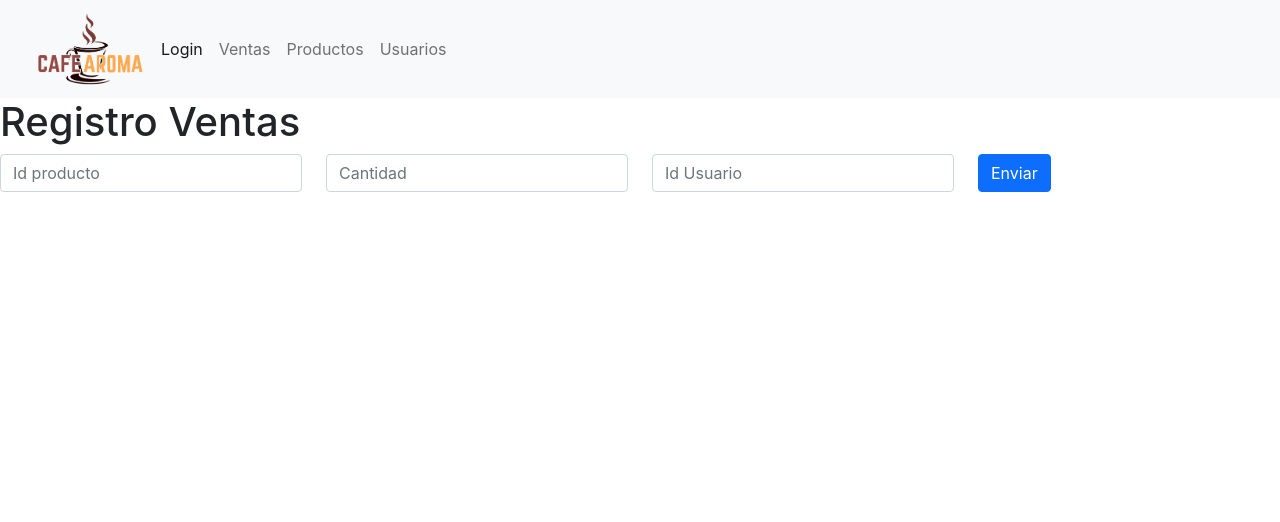
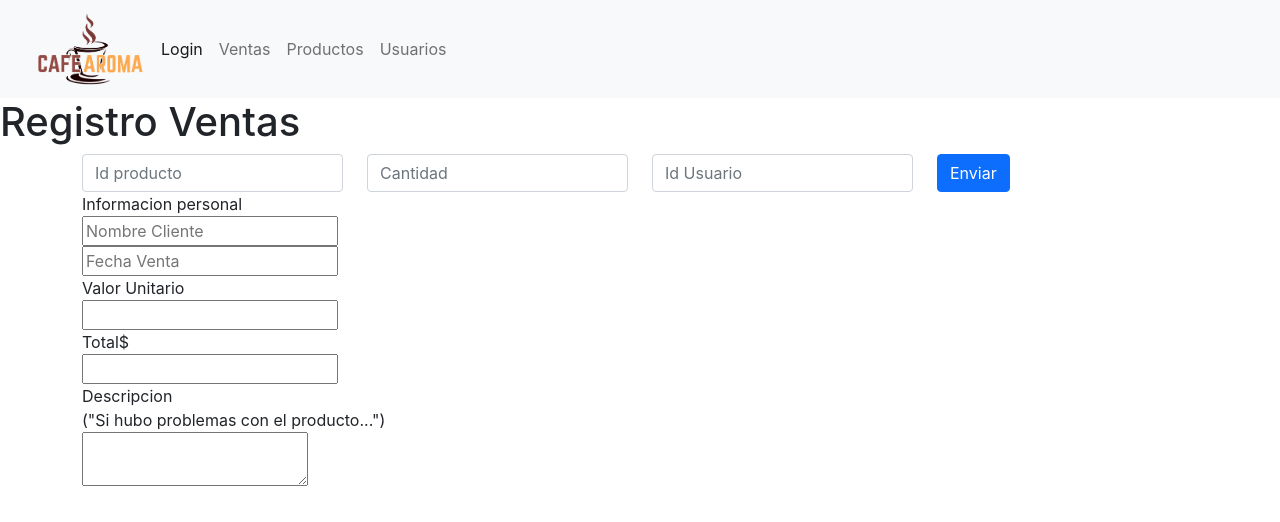
Before and after one commit to jhonatanRiosC/ProyectoCiclo3, a React (Create React App) app: page /Formulario in a window 1280 px wide. Shown: the top 522 px of the page. Built offline with nearby package versions, Linux system fonts and the light colour scheme.

Commit message:
formulario version 2

```diff
--- a/src/shared/components/Formulario/Formulario.jsx
+++ b/src/shared/components/Formulario/Formulario.jsx
@@ -1,28 +1,35 @@
 import React, { Fragment, useState } from "react";
 
 const Formulario = () => {
-    const [datos,setDatos] = useState({
-        idproducto :'',
-        Cantidad : '',
-        Idusuario : ''
+    const [datos, setDatos] = useState({
+        idproducto: '',
+        Cantidad: '',
+        Idusuario: ''
 
     })
 
     const handleInputChange = (event) => {
-        console.log(event.target.value)
+
         setDatos({
             ...datos,
-            [event.target.idproducto] : (event.target.value)
+            [event.target.getAttribute("idproducto")]: event.target.value
         })
 
     }
 
+    const enviarDatos = (event) => {
+        event.prevent.Default();
+        console.log(datos.idproducto + "" + datos.Cantidad)
+
+
+    }
 
 
     return (
         <Fragment >
-            <h1 >Registro Ventas</h1>
-            <form className="row">
+            <h1 mt-5>Registro Ventas</h1>
+            <div className="container">
+                <form className="row" id="row" onSubmit={enviarDatos} classname="form-floating-mb-3">
                     <div className="col-md-3">
                         <input placeholder="Id producto" className="form-control" type="text" name="idproducto" onChange={handleInputChange}
 
@@ -40,12 +47,58 @@ const Formulario = () => {
 
 
                         />
+
                     </div>
+
+
+
                     <div className="col-md-3">
                         <button className="btn btn-primary" type="submit">Enviar</button>
                     </div>
 
+
                 </form>
+
+            </div>
+            <div className="container">
+                <div classname="input-group mb-3">
+                    <div classname="input-group-prepend">
+                        <span classname="input-group-text" id="basic-addon1">Informacion personal</span>
+                    </div>
+                    <input type="text" classname="form-control" placeholder="Nombre Cliente"  />
+                </div>
+
+                <div classname="input-group mb-3">
+                    <input type="text" classname="form-control" placeholder="Fecha Venta" aria-label="Recipient's username" aria-describedby="basic-addon2" />
+
+                </div>
+
+
+                <div classname="input-group mb-3">
+                    <div classname="input-group-prepend">
+                        <span classname="input-group-text" id="basic-addon3">Valor Unitario</span>
+                    </div>
+                    <input type="text" classname="form-control" id="basic-url" aria-describedby="basic-addon3" />
+                </div>
+
+                <div classname="input-group mb-3">
+                    <div classname="input-group-prepend">
+                        <span classname="input-group-text">Total$</span>
+                    </div>
+                    <input type="text" classname="form-control"  />
+                    <div classname="input-group-append">
+                        <span classname="input-group-text">Descripcion</span>
+                    </div>
+                </div>
+
+                <div classname="input-group">
+                    <div classname="input-group-prepend">
+                        <span classname="input-group-text">("Si hubo problemas con el producto...")</span>
+                    </div>
+                    <textarea classname="form-control" aria-label="With textarea"></textarea>
+                </div>
+            </div>
+
 
 
 
```
Lines whose indentation alone changed are shown as unchanged.
